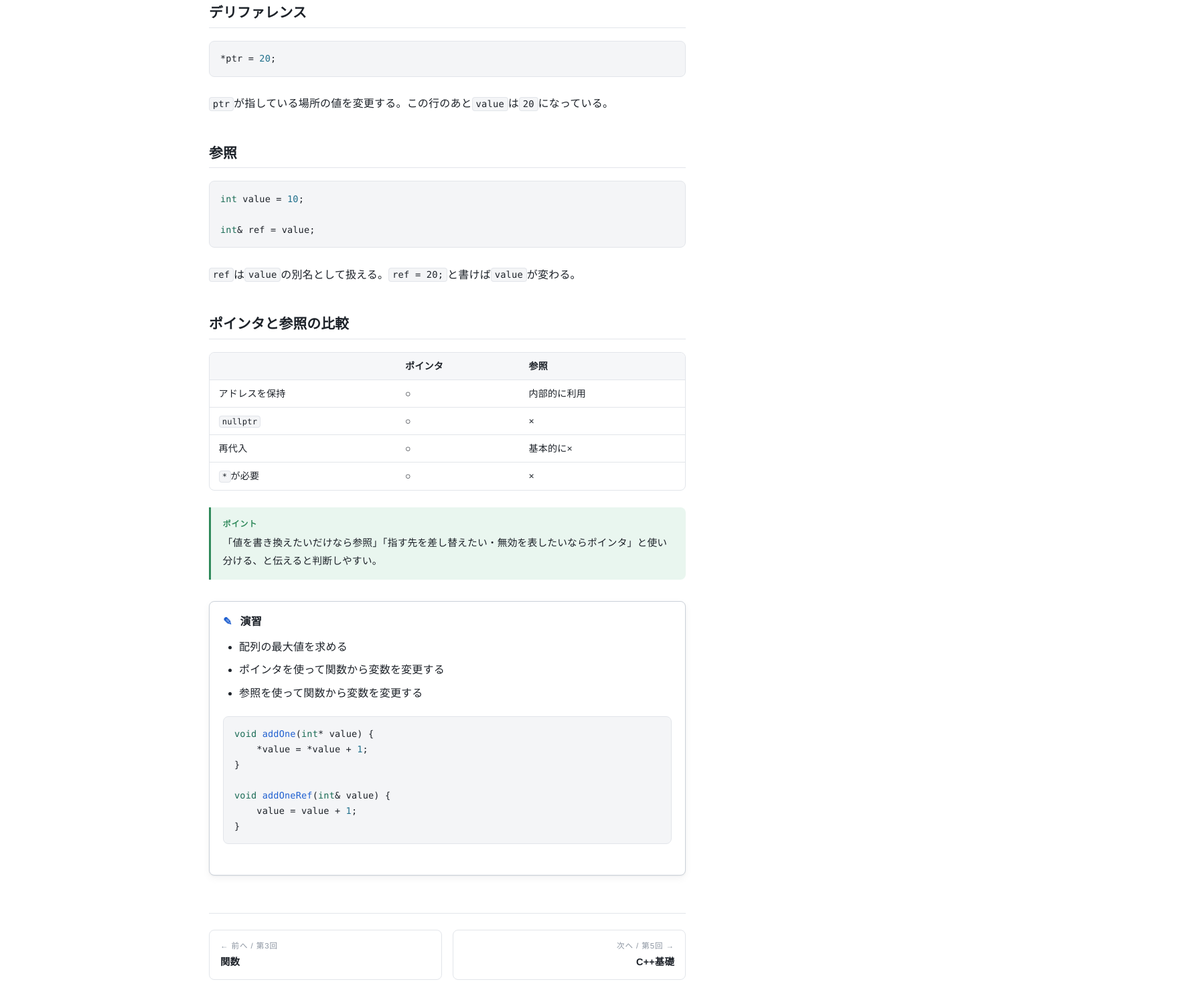
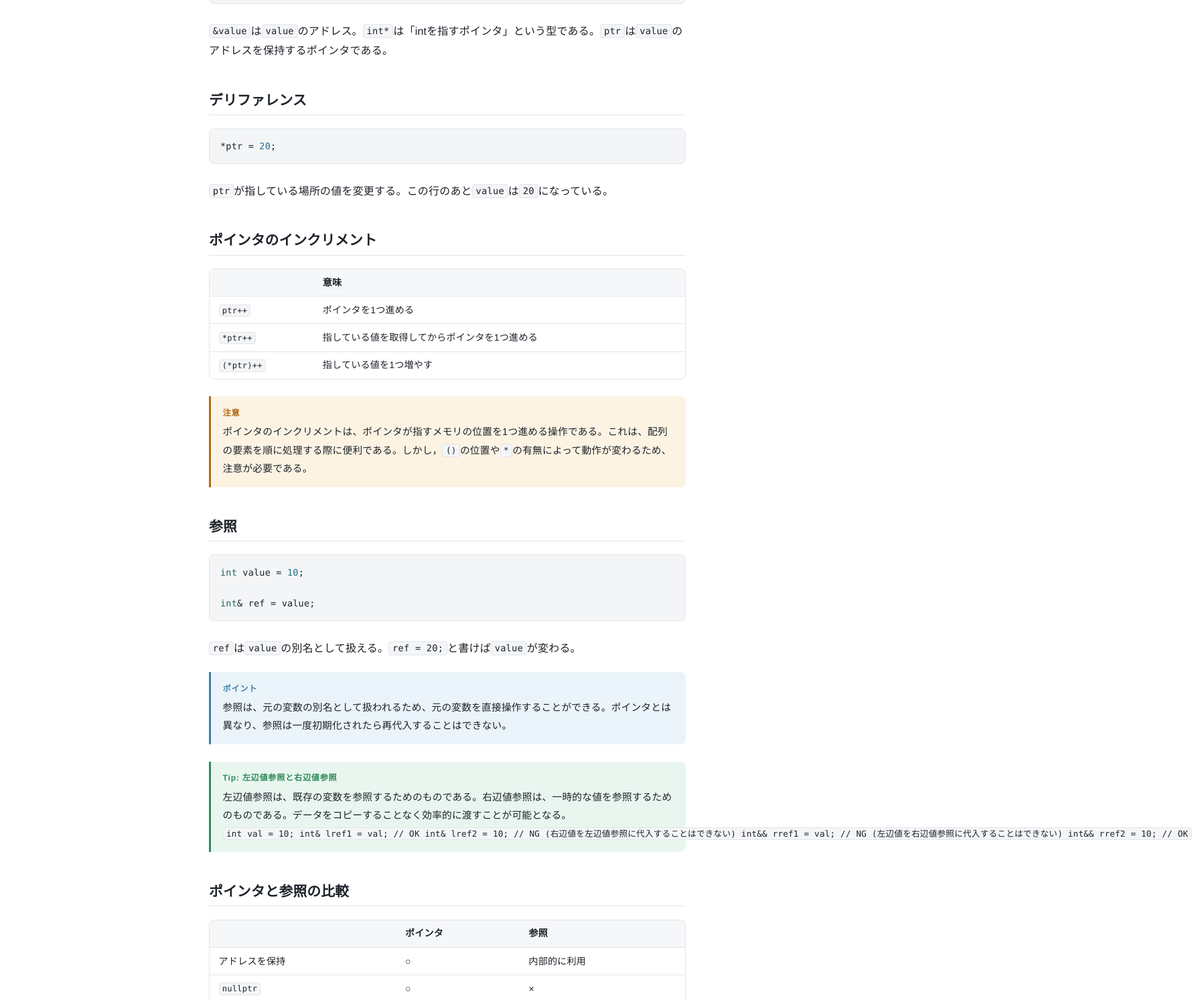
Before and after one commit to HR-tuat/Cpp_course, a website built with Vite: page site/lessons/04-pointers.html in a window 1280 px wide. Shown: the part 1306-2800 px from the top of the page at 67% size, 1780 px wide, since content can reach past the window. Built offline with nearby package versions, Linux system fonts and the light colour scheme; no server answers.

Commit message:
04の修正

```diff
--- a/site/lessons/04-pointers.html
+++ b/site/lessons/04-pointers.html
@@ -53,7 +53,8 @@
 
         <h2 id="配列">配列</h2>
 
-        <figure class="code"><pre><code class="language-cpp">int values[5];
+        <figure class="code"><pre><code class="language-cpp">// 5つの整数を格納する配列
+int values[5];
 
 values[0] = 10;
 values[1] = 20;</code></pre></figure>
@@ -62,9 +63,11 @@ values[1] = 20;</code></pre></figure>
 
         <h2 id="配列とループ">配列とループ</h2>
 
-        <figure class="code"><pre><code class="language-cpp">for (int i = 0; i &lt; 5; i++) {
+        <figure class="code"><pre><code class="language-cpp">// values[0]~values[4]を表示する
+    for (int i = 0; i &lt; 5; i++) {
     Serial.println(values[i]);
 }</code></pre></figure>
+        <p>配列の要素をループで処理する際、添字の範囲を注意する。</p>
 
         <h2 id="メモリ">メモリ</h2>
 
@@ -80,13 +83,27 @@ values[1] = 20;</code></pre></figure>
 
 int* ptr = &amp;value;</code></pre></figure>
 
-        <p><code>&amp;value</code>は<code>value</code>のアドレス。<code>int*</code>は「intを指すポインタ」という型である。</p>
+        <p><code>&amp;value</code>は<code>value</code>のアドレス。<code>int*</code>は「intを指すポインタ」という型である。<code>ptr</code>は<code>value</code>のアドレスを保持するポインタである。</p>
 
         <h2 id="デリファレンス">デリファレンス</h2>
 
         <figure class="code"><pre><code class="language-cpp">*ptr = 20;</code></pre></figure>
 
         <p><code>ptr</code>が指している場所の値を変更する。この行のあと<code>value</code>は<code>20</code>になっている。</p>
+
+        <h2 id="ポインタのインクリメント">ポインタのインクリメント</h2>
+        <div class="table-wrap">
+        <table>
+          <thead><tr><th></th><th>意味</th></tr></thead>
+          <tbody>
+          <tr><td><code>ptr++</code></td><td>ポインタを1つ進める</td></tr>
+          <tr><td><code>*ptr++</code></td><td>指している値を取得してからポインタを1つ進める</td></tr>
+          <tr><td><code>(*ptr)++</code></td><td>指している値を1つ増やす</td></tr>
+          </tbody>
+        </table>
+        </div>
+
+        <aside class="callout callout-warn"><p class="callout-title">注意</p><p>ポインタのインクリメントは、ポインタが指すメモリの位置を1つ進める操作である。これは、配列の要素を順に処理する際に便利である。しかし，<code>()</code>の位置や<code>*</code>の有無によって動作が変わるため、注意が必要である。</p></aside>
 
         <h2 id="参照">参照</h2>
 
@@ -95,6 +112,17 @@ int* ptr = &amp;value;</code></pre></figure>
 int&amp; ref = value;</code></pre></figure>
 
         <p><code>ref</code>は<code>value</code>の別名として扱える。<code>ref = 20;</code>と書けば<code>value</code>が変わる。</p>
+
+        <aside class="callout callout-info"><p class="callout-title">ポイント</p><p>参照は、元の変数の別名として扱われるため、元の変数を直接操作することができる。ポインタとは異なり、参照は一度初期化されたら再代入することはできない。</p></aside>
+
+        <aside class="callout callout-tip"><p class="callout-title">Tip: 左辺値参照と右辺値参照</p><p>左辺値参照は、既存の変数を参照するためのものである。右辺値参照は、一時的な値を参照するためのものである。データをコピーすることなく効率的に渡すことが可能となる。
+          <code>int val = 10;
+            int& lref1 = val;  // OK
+            int& lref2 = 10;   // NG (右辺値を左辺値参照に代入することはできない)
+
+            int&& rref1 = val; // NG (左辺値を右辺値参照に代入することはできない)
+            int&& rref2 = 10;  // OK</code>
+        </p></aside>
 
         <h2 id="ポインタと参照の比較">ポインタと参照の比較</h2>
 
@@ -110,7 +138,7 @@ int&amp; ref = value;</code></pre></figure>
         </table>
       </div>
 
-        <aside class="callout callout-tip"><p class="callout-title">ポイント</p><p>「値を書き換えたいだけなら参照」「指す先を差し替えたい・無効を表したいならポインタ」と使い分ける、と伝えると判断しやすい。</p></aside>
+        <aside class="callout callout-tip"><p class="callout-title">ポイント</p><p>「値を書き換えたいだけなら参照」「指す先を差し替えたい・無効を表したいならポインタ」と使い分ける<span data-for="teacher">、と伝えると判断しやすい</span>。</p></aside>
 
         <section class="exercise"><h3 class="exercise-title">演習</h3><ul>
         <li>配列の最大値を求める</li>
```
